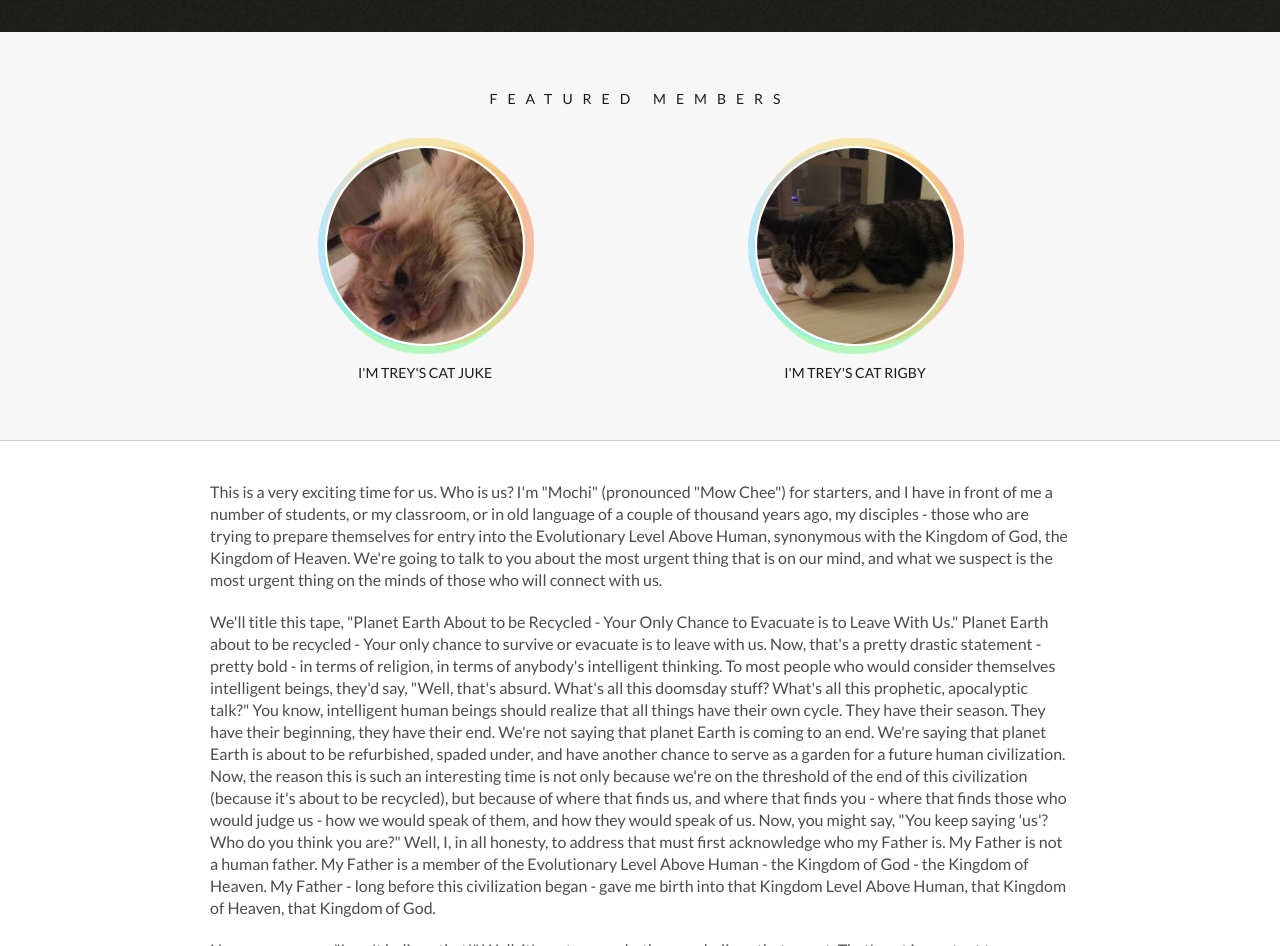
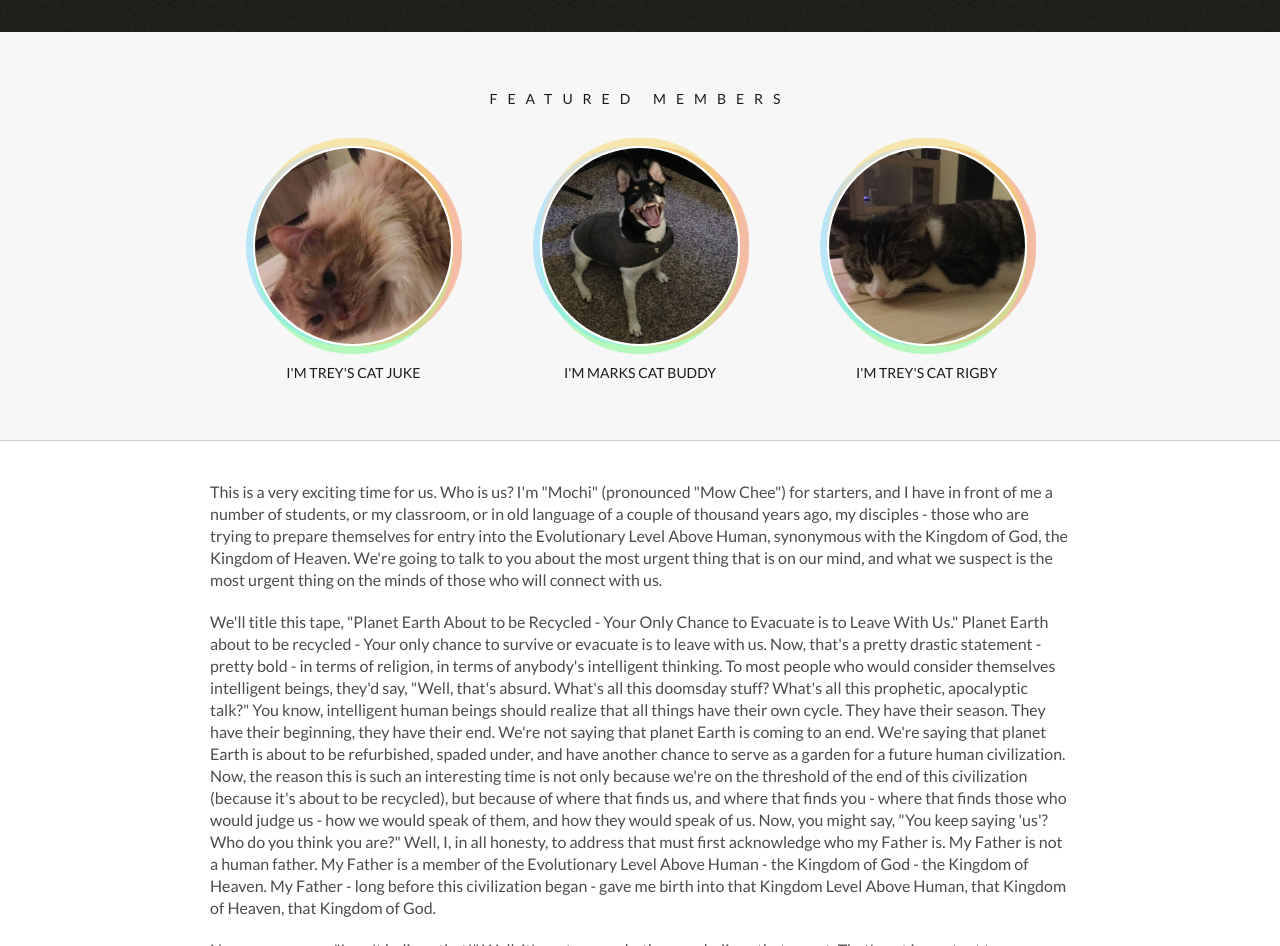
Before and after one commit to jackiescat/jackiescat.us, a website: page src/html/index.html in a window 1280 px wide. Shown: the part 800-1746 px from the top of the page. Drawn offline with nearby package versions, Linux system fonts and the light colour scheme; files that its build step writes are made by us from their sources; files whose address does not match are found by name.

Commit message:
add members

```diff
--- a/src/html/index.html
+++ b/src/html/index.html
@@ -42,6 +42,16 @@
                     </div>
                     <img src="./images/trey1.jpg" />
                     <p>I'm Trey's Cat Juke</p>
+                </div>
+                <div class="feature-item">
+                    <div class="spinner">
+                        <div class="quadrant"></div>
+                        <div class="quadrant"></div>
+                        <div class="quadrant"></div>
+                        <div class="quadrant"></div>
+                    </div>
+                    <img src="./images/buddy1.png" />
+                    <p>I'm Marks Cat Buddy</p>
                 </div>
                 <div class="feature-item">
                     <div class="spinner">
```
Also changed, not shown: src/images/buddy1.png (added).
